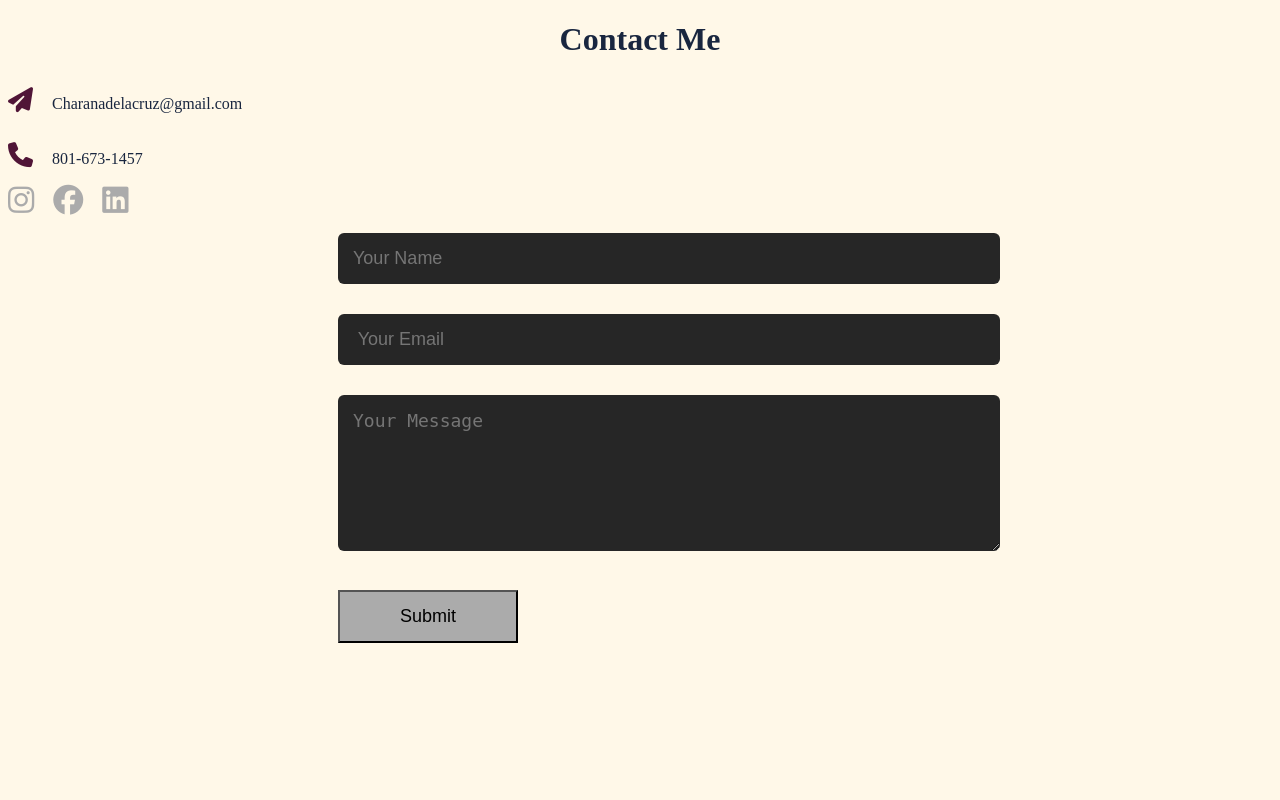
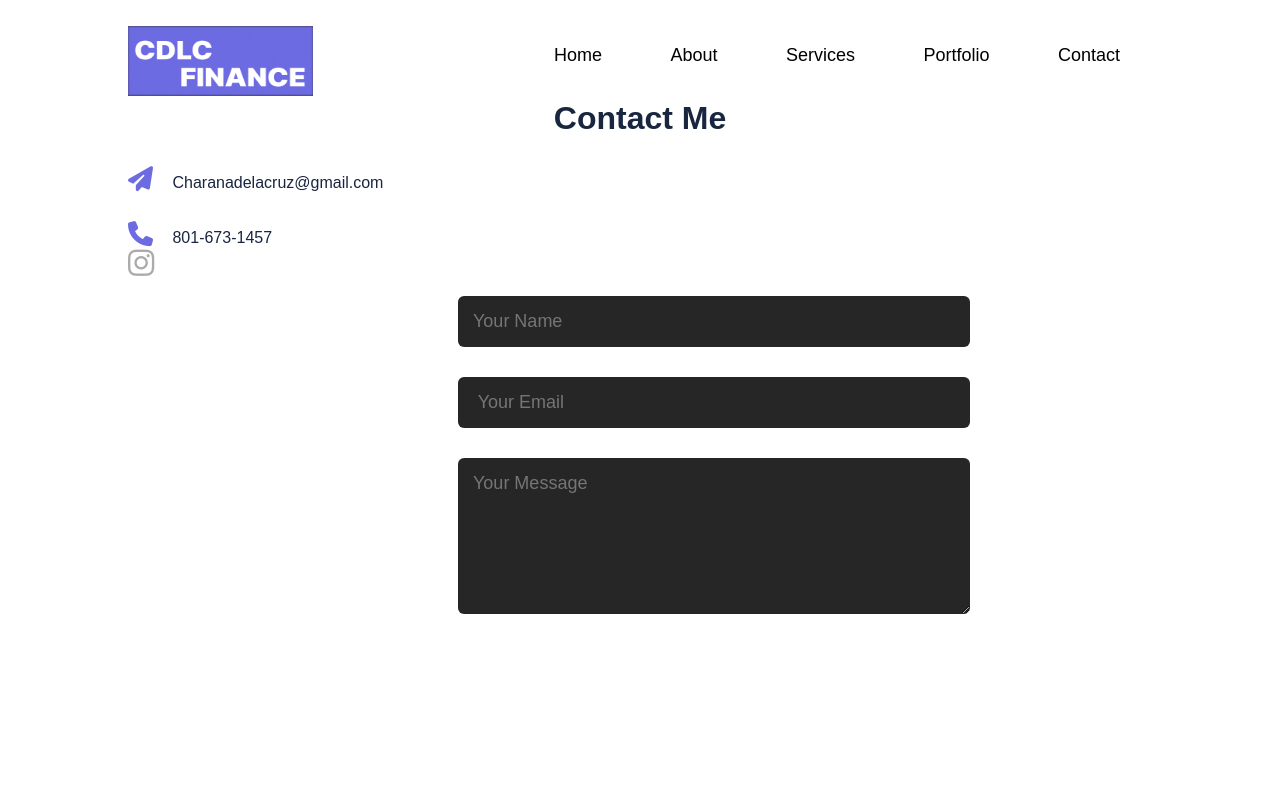
Before and after one commit to omaroaalj/client-project-money-team, a Django app: template financeWebApp/financeWebsite/templates/financeWebsite/contact.html in a window 1280 px wide; the page is wider, and only the part inside the window is pictured. Run offline with Django 3.2, Linux system fonts and the light colour scheme; the template is opened without the code that fills it, so the values that code supplies are empty; some libraries are stand-ins or nearby versions.

Commit message:
Update contact page, remove Submit button (temporary), and add nav in contact page.

```diff
--- a/financeWebApp/financeWebsite/static/financeWebsite/contact.css
+++ b/financeWebApp/financeWebsite/static/financeWebsite/contact.css
@@ -1,9 +1,21 @@
+*{
+    margin: 0;
+    padding: 0;
+    font-family:sans-serif;
+    box-sizing: border-box;
+}
+
 html {
     color: #19263F;
+    scroll-behavior: smooth;
 }
 
 body {
-    background-color:#FFF8E8;
+    height: 100vh;
+}
+
+.container {
+    padding: 10px 10%;
 }
 
 .contact-left {
@@ -20,7 +32,7 @@ body {
 }
 
 .contact-left p i {
-    color: #501537;
+    color: #6d6be2;
     margin-right: 15px;
     font-size: 25px;
 }
@@ -39,7 +51,7 @@ body {
 }
 
 .social-icons a:hover {
-    color: #501537;
+    color: #6d6be2;
     transform: translateY(-5px);
 }
 
@@ -91,3 +103,42 @@ form .btn2 {
     text-align: center;
     color: #19263F;
 }
+nav {
+    display: flex;
+    align-items: center;
+    justify-content: space-between;
+    flex-wrap: wrap;
+}
+
+.logo {
+    margin-top: 1em;
+}
+
+nav ul li {
+
+    display : inline-block;
+    list-style: none;
+    margin: 1em 2em;
+}
+
+nav ul li a {
+    color: black;
+    text-decoration: none;
+    font-size: 18px;
+    position: relative;
+}
+
+nav ul li a::after {
+    content: '';
+    width: 0;
+    height: 3px;
+    background: #6D6BE2;
+    position: absolute;
+    left: 0;
+    bottom: -6px;
+    transition: 0.5s;
+}
+
+nav ul li a:hover::after {
+    width: 100%;
+}
--- a/financeWebApp/financeWebsite/templates/financeWebsite/contact.html
+++ b/financeWebApp/financeWebsite/templates/financeWebsite/contact.html
@@ -12,15 +12,29 @@
 <body>
     <div id="contact">
     <div class="container">
+        <nav>
+        <div class="logo">
+            <img src = "{% static 'financeWebsite/images/logo4.jpeg' %}" width = "185px" height = "70px" alt = "logo">
+        </div>
+        <ul id = "sidemenu">
+            <li> <a href = "{% url 'financeWebsite:index' %}"> Home </a></li>
+            <li> <a href = "{% url 'financeWebsite:about' %}"> About </a></li>
+            <li> <a href = "{% url 'financeWebsite:services' %}"> Services </a></li>
+            <li> <a href = "{% url 'financeWebsite:portfolio' %}"> Portfolio </a></li>
+            <li> <a href = "{% url 'financeWebsite:contact' %}"> Contact </a></li>
+           <!--  <i class="fa-regular fa-xmark" onclick = "closemenu()"></i> -->
+        </ul>
+       <!--  <i class="fa-regular fa-bars" onclick = "openmenu()"></i> -->
+        </nav>
         <div class="row">
             <div class="contact-left">
                 <h1 class = "sub-title"> Contact Me</h1>
                 <p><i class="fa-solid fa-paper-plane"></i> Charanadelacruz@gmail.com</p>
                 <p><i class="fa-solid fa-phone"></i> 801-673-1457</p>
                 <div class = "social-icons">
-                    <a href = "https://www.instagram.com/dra_004/"> <i class="fa-brands fa-instagram"></i></a>
-                    <a href = ""> <i class="fa-brands fa-facebook"></i></a>
-                    <a href = ""> <i class="fa-brands fa-linkedin"></i></a>
+                    <a href = "https://www.instagram.com/charanadelacruz/"> <i class="fa-brands fa-instagram"></i></a>
+                    <!-- <a href = ""> <i class="fa-brands fa-facebook"></i></a>
+                    <a href = ""> <i class="fa-brands fa-linkedin"></i></a> -->
                 </div>
             </div>
             <div class="contact-right">
@@ -29,7 +43,7 @@
                     <input type = "text" name = "Name" placeholder = "Your Name" required>
                     <input type="email" name="Email" placeholder=" Your Email" required>
                     <textarea name = "Message" rows = "6" placeholder = "Your Message"></textarea>
-                    <button type = "submit" class = "btn btn2"> Submit</button>
+                    <!-- <button type = "submit" class = "btn btn2"> Submit</button> -->
                 </form>
                 <span id = "msg"> </span>
             </div>
--- a/financeWebApp/financeWebsite/views.py
+++ b/financeWebApp/financeWebsite/views.py
@@ -10,10 +10,10 @@ def contact(request):
     return render(request, "financeWebsite/contact.html")
 
 def about(request):
-    return render(request, "financeWebsite/contact.html")
+    return HttpResponse("About page (in development)")
 
 def services(request):
     return render(request, "financeWebsite/services.html")
 
 def portfolio(request):
-    return render(request, "financeWebsite/contact.html")
+    return HttpResponse("Portfolio page (in development)")
```
